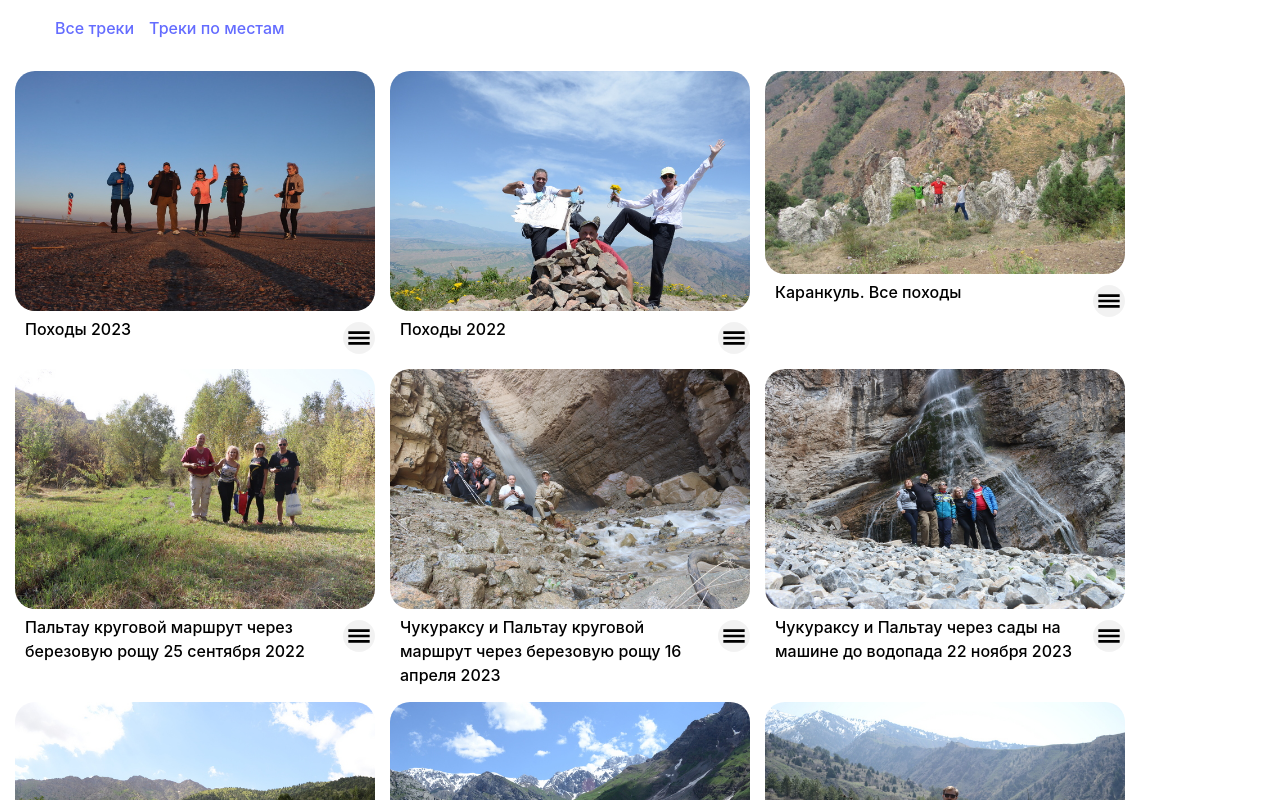
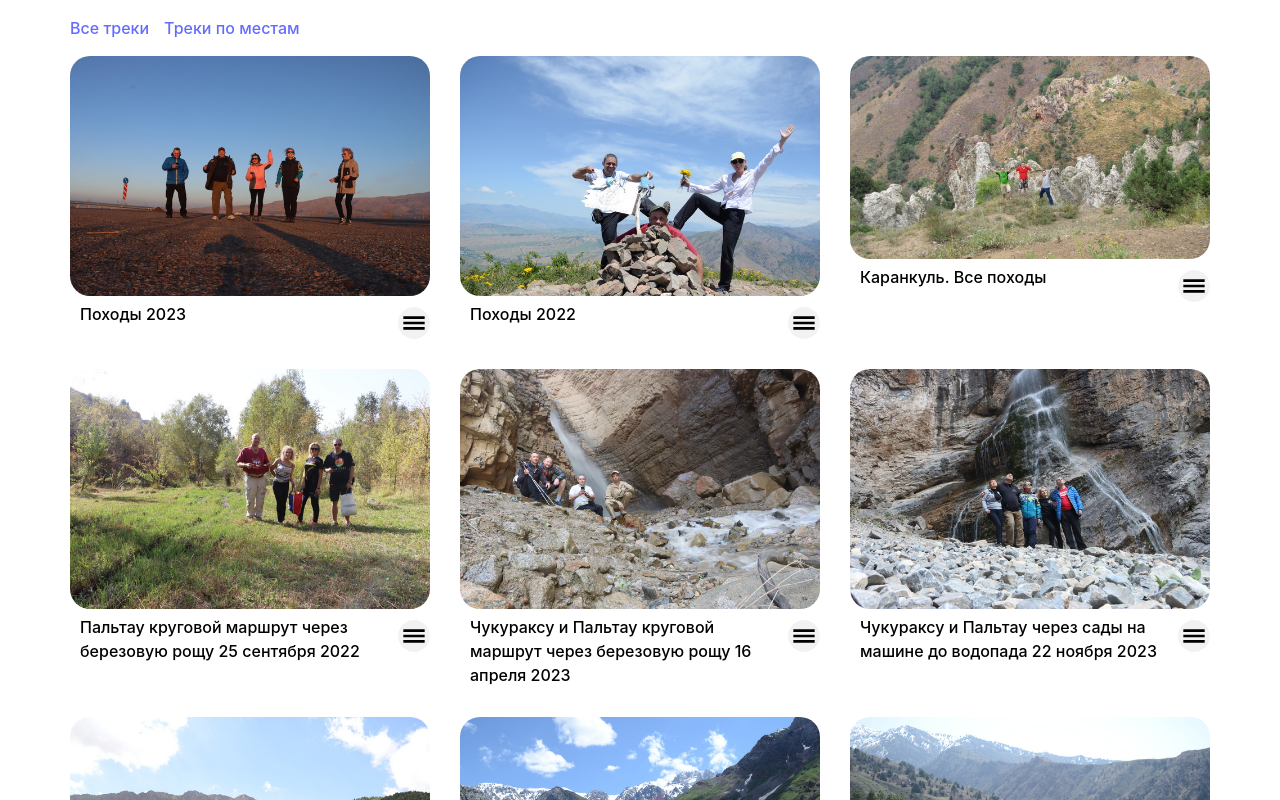
Before and after one commit to AleksSultanov/VisioMapGps, a React (Vite) app in the folder visomap-app/: page / in a window 1280 px wide. Shown: the top 800 px of the page. Built offline with nearby package versions, Linux system fonts and the light colour scheme.

Commit message:
небольшие доработки

```diff
--- a/visomap-app/src/components/Header/styles.module.css
+++ b/visomap-app/src/components/Header/styles.module.css
@@ -1,5 +1,6 @@
 .box {
-  margin-top: 0;
+  margin-top: 15px;
+  margin-left: 15px;;
 
 }
 .headers {
--- a/visomap-app/src/pages/styles.module.css
+++ b/visomap-app/src/pages/styles.module.css
@@ -1,6 +1,6 @@
 .box{
   display: flex;
   flex-wrap: wrap;
-  padding: 15px;
-  gap: 15px;
+  justify-content:center;
+  gap: 30px;
 }
```
